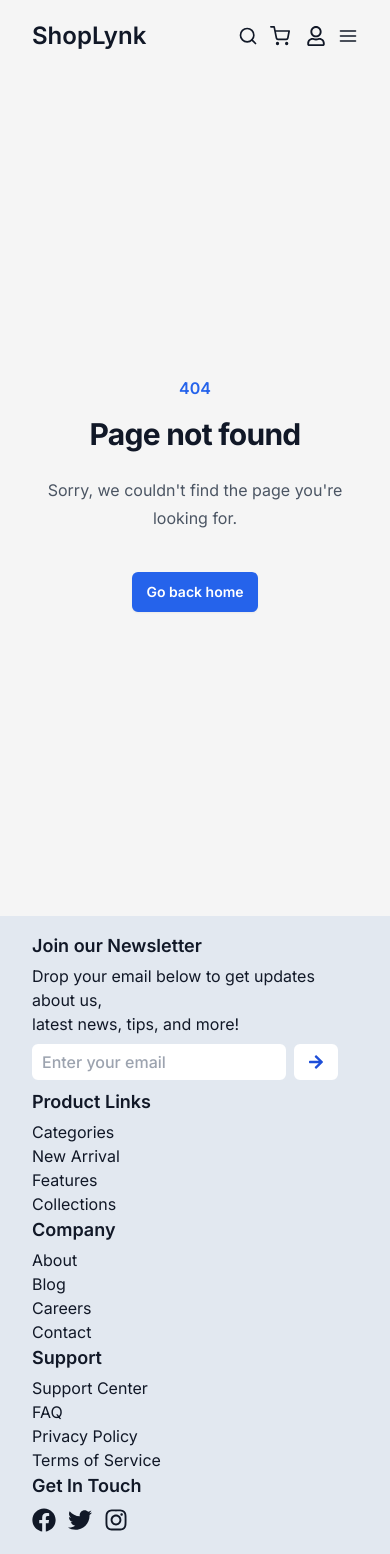
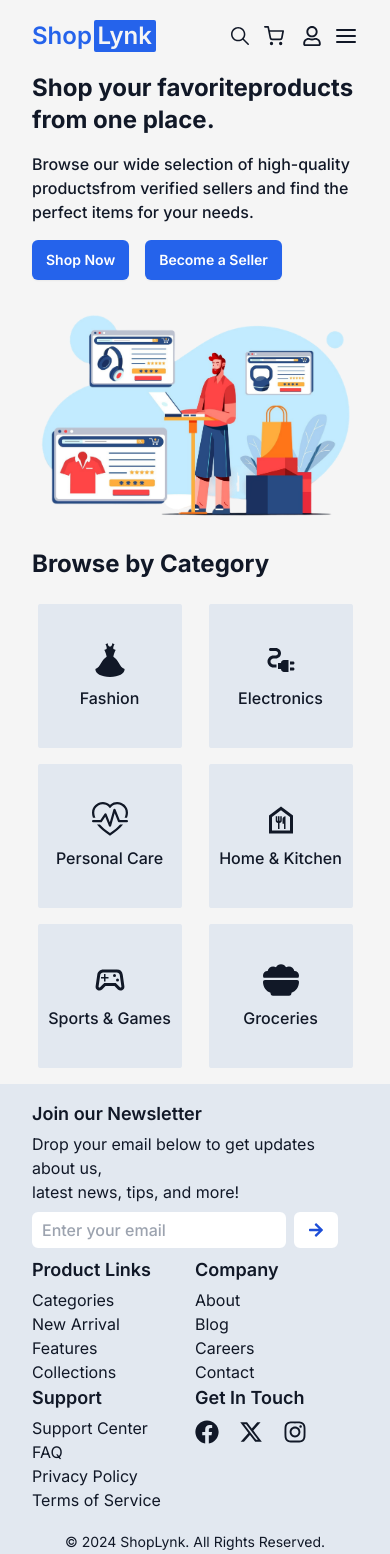
Before and after one commit to tharuntadisetty04/shoplynk, a React (Vite) app in the folder client/: page / in a window 390 px wide. Shown: the top 1554 px of the page. Built offline with nearby package versions, Linux system fonts and the light colour scheme.

Commit message:
add home page and other components

```diff
--- a/client/src/App.jsx
+++ b/client/src/App.jsx
@@ -1,53 +1,34 @@
-// import React from 'react'
-// import Navbar from './components/layout/Navbar'
-// import { BrowserRouter as Router } from "react-router-dom"
-// import Footer from './components/layout/Footer'
-
-// function App() {
-//   return (
-//     <Router>
-//       <div className='bg-neutral-100 text-gray-900 w-svw'>
-//         <Navbar />
-//         <Footer />
-//       </div>
-//     </Router>
-//   )
-// }
-
-// export default App
-
 import React, { Suspense, lazy } from 'react';
 import { BrowserRouter as Router, Routes, Route } from "react-router-dom";
 import Navbar from './components/layout/Navbar';
 import Footer from './components/layout/Footer';
-import NotFound from './components/misc/NotFound';
+import NotFound from './components/layout/NotFound';
+import Loader from './components/layout/Loader';
 
-// Lazy loading components
-// const Home = lazy(() => import('./components/pages/Home'));
-// const Products = lazy(() => import('./components/pages/Products'));
-// const About = lazy(() => import('./components/pages/About'));
-// const Contact = lazy(() => import('./components/pages/Contact'));
+const Home = lazy(() => import('./components/pages/Home'));
+const Products = lazy(() => import('./components/pages/Products'));
+const About = lazy(() => import('./components/pages/About'));
+const Contact = lazy(() => import('./components/pages/Contact'));
 
 function App() {
   return (
-    <Router>
-      <div className='bg-neutral-100 text-gray-900'>
+    <div className='bg-neutral-100 text-gray-900'>
+      <Router>
         <Navbar />
         <main>
-          <Suspense fallback={<div>Loading...</div>}>
+          <Suspense fallback={<Loader />}>
             <Routes>
-              {/* <Route path="/" element={<Home />} />
+              <Route path="/" element={<Home />} />
               <Route path="/products" element={<Products />} />
               <Route path="/about" element={<About />} />
-              <Route path="/contact" element={<Contact />} /> */}
-              {/* Add a 404 route */}
+              <Route path="/contact" element={<Contact />} />
               <Route path="*" element={<NotFound />} />
             </Routes>
           </Suspense>
         </main>
         <Footer />
-      </div>
-    </Router>
+      </Router>
+    </div>
   );
 }
 
--- a/client/src/components/layout/Footer.jsx
+++ b/client/src/components/layout/Footer.jsx
@@ -1,11 +1,36 @@
-import React from 'react';
+import React, { useState, useEffect } from 'react';
 import { FaArrowRight, FaFacebook } from "react-icons/fa";
-import { FaTwitter, FaInstagram } from "react-icons/fa6";
+import { FaInstagram, FaXTwitter } from "react-icons/fa6";
+import { IoArrowUpCircleOutline } from "react-icons/io5";
 
 const Footer = () => {
+    const [showScroll, setShowScroll] = useState(false);
+
+    const checkScrollTop = () => {
+        if (!showScroll && window.scrollY > 50) {
+            setShowScroll(true);
+        } else if (showScroll && window.scrollY <= 50) {
+            setShowScroll(false);
+        }
+    };
+
+    const scrollToTop = () => {
+        window.scrollTo({
+            top: 0,
+            behavior: 'smooth'
+        });
+    };
+
+    useEffect(() => {
+        window.addEventListener('scroll', checkScrollTop);
+        return () => {
+            window.removeEventListener('scroll', checkScrollTop);
+        };
+    }, [showScroll]);
+
     return (
-        <footer className='flex flex-col gap-2 bg-slate-200 py-4 w-auto'>
-            <div className="main-top flex flex-col md:flex-row justify-between sm:gap-5 px-8 md:px-16">
+        <footer className='flex flex-col gap-2 bg-slate-200 py-4 w-auto mt-2'>
+            <div className="main-top flex flex-col md:flex-row justify-center md:gap-36 px-8 md:px-16">
                 <div className="newsletter flex flex-col">
                     <h2 className='font-semibold text-lg mb-1'>Join our Newsletter</h2>
                     <span className='flex flex-col'>
@@ -21,6 +46,7 @@ const Footer = () => {
                     </div>
                 </div>
 
+                <div className="grid grid-cols-2 md:grid-cols-4 md:gap-28">
                     <div className="product-links">
                         <h2 className='font-semibold text-lg mb-1'>Product Links</h2>
                         <ul>
@@ -53,18 +79,26 @@ const Footer = () => {
 
                     <div className="social-icons">
                         <h2 className='font-semibold text-lg mb-2'>Get In Touch</h2>
-                    <ul className='flex md:flex-col lg:flex-row items-center md:justify-around gap-3'>
+                        <ul className='flex md:flex-col lg:flex-row items-center md:justify-start gap-5'>
                             <li className='text-2xl font-bold hover:text-blue-600 duration-200 cursor-pointer'><FaFacebook /></li>
-                        <li className='text-2xl font-bold hover:text-blue-600 duration-200 cursor-pointer'><FaTwitter /></li>
+                            <li className='text-2xl font-bold hover:text-blue-600 duration-200 cursor-pointer'><FaXTwitter /></li>
                             <li className='text-2xl font-extrabold hover:text-blue-600 duration-200 cursor-pointer'><FaInstagram /></li>
                         </ul>
+                    </div>
                 </div>
             </div>
 
             <div className="w-full text-center text-sm mt-3">
                 <span>&copy; 2024 ShopLynk. All Rights Reserved.</span>
             </div>
-        </footer>
+
+            <button
+                onClick={scrollToTop}
+                className={`fixed bottom-7 right-7 text-4xl hover:text-blue-600 duration-200 cursor-pointer ${showScroll ? 'block' : 'hidden'}`}
+            >
+                <IoArrowUpCircleOutline />
+            </button>
+        </footer >
     );
 };
 
--- /dev/null
+++ b/client/src/components/layout/Loader.jsx
@@ -0,0 +1,15 @@
+import React from 'react';
+
+const Loader = () => {
+    return (
+        <div className="flex items-center justify-center min-h-screen bg-gray-100">
+            <div className="flex items-center space-x-4">
+                <div className="w-4 h-4 bg-blue-600 rounded-full animate-bounce"></div>
+                <div className="w-4 h-4 bg-blue-600 rounded-full animate-bounce delay-200"></div>
+                <div className="w-4 h-4 bg-blue-600 rounded-full animate-bounce delay-400"></div>
+            </div>
+        </div>
+    );
+}
+
+export default Loader;
--- a/client/src/components/layout/Navbar.jsx
+++ b/client/src/components/layout/Navbar.jsx
@@ -1,34 +1,41 @@
 import React, { useState } from "react";
-import { FiShoppingCart, FiSearch, FiMenu, FiX } from "react-icons/fi";
+import { Link, useLocation } from "react-router-dom";
 import { FaRegUser } from "react-icons/fa";
-import { Link } from "react-router-dom";
+import { FiShoppingCart, FiMenu, FiX } from "react-icons/fi";
+import { IoIosSearch } from "react-icons/io";
 
 const Navbar = () => {
     const [menuOpen, setMenuOpen] = useState(false);
+    const location = useLocation();
+
+    const isActive = (path) => location.pathname === path ? "text-blue-600" : "hover:text-blue-600 duration-200";
 
     return (
         <header>
             <div className="flex justify-between items-center py-5 px-8 md:px-16 w-auto">
                 <div className="text-2xl font-semibold">
-                    <Link className="hover:text-blue-600 duration-200" to="/">ShopLynk</Link>
+                    <Link className="flex gap-[0.1rem]" to="/">
+                        <span className="text-blue-600">Shop</span>
+                        <span className="bg-blue-600 rounded-sm text-neutral-100 px-1">Lynk</span>
+                    </Link>
                 </div>
 
                 <div className="hidden sm:block">
                     <div className="flex items-center justify-center gap-7 font-medium text-lg">
-                        <Link to="/" className="hover:text-blue-600 duration-200">Home</Link>
-                        <Link to="/products" className="hover:text-blue-600 duration-200">Products</Link>
-                        <Link to="/about" className="hover:text-blue-600 duration-200">About</Link>
-                        <Link to="/contact" className="hover:text-blue-600 duration-200">Contact</Link>
+                        <Link to="/" className={isActive("/")}>Home</Link>
+                        <Link to="/products" className={isActive("/products")}>Products</Link>
+                        <Link to="/about" className={isActive("/about")}>About</Link>
+                        <Link to="/contact" className={isActive("/contact")}>Contact</Link>
                     </div>
                 </div>
 
                 <div className="flex gap-3 items-center justify-between">
-                    <button aria-label="Search" className="hover:text-blue-600 text-xl duration-200"><FiSearch /></button>
+                    <button aria-label="Search" className="hover:text-blue-600 text-2xl duration-200"><IoIosSearch /></button>
                     <button aria-label="Cart" className="hover:text-blue-600 text-xl duration-200"><FiShoppingCart /></button>
-                    <button aria-label="User" className="hover:text-blue-600 text-xl duration-200 pl-1"><FaRegUser /></button>
+                    <button aria-label="User" className="hover:text-blue-600 text-xl duration-200 pl-1.5"><FaRegUser /></button>
                     <button
                         aria-label="Menu"
-                        className="sm:hidden hover:text-blue-600 text-xl duration-200"
+                        className="sm:hidden hover:text-blue-600 text-2xl duration-200"
                         onClick={() => setMenuOpen(!menuOpen)}
                     >
                         {menuOpen ? <FiX /> : <FiMenu />}
@@ -38,10 +45,10 @@ const Navbar = () => {
 
             {menuOpen && (
                 <div className="sm:hidden flex flex-col items-center gap-3 py-4">
-                    <Link to="/" className="hover:text-blue-600 duration-200">Home</Link>
-                    <Link to="/products" className="hover:text-blue-600 duration-200">Products</Link>
-                    <Link to="/about" className="hover:text-blue-600 duration-200">About</Link>
-                    <Link to="/contact" className="hover:text-blue-600 duration-200">Contact</Link>
+                    <Link to="/" className={isActive("/")}>Home</Link>
+                    <Link to="/products" className={isActive("/products")}>Products</Link>
+                    <Link to="/about" className={isActive("/about")}>About</Link>
+                    <Link to="/contact" className={isActive("/contact")}>Contact</Link>
                 </div>
             )}
         </header>
--- /dev/null
+++ b/client/src/components/pages/About.jsx
@@ -0,0 +1,9 @@
+import React from 'react'
+
+const About = () => {
+    return (
+        <div>About</div>
+    )
+}
+
+export default About
--- /dev/null
+++ b/client/src/components/pages/Contact.jsx
@@ -0,0 +1,9 @@
+import React from 'react'
+
+const Contact = () => {
+    return (
+        <div>Contact</div>
+    )
+}
+
+export default Contact
--- /dev/null
+++ b/client/src/components/pages/Home.jsx
@@ -0,0 +1,87 @@
+import React from 'react'
+import heroImg from '../../assets/hero-img2.png';
+import { Link } from 'react-router-dom';
+import { GiAmpleDress } from "react-icons/gi";
+import { MdOutlineSportsEsports } from "react-icons/md";
+import { MdOutlineFoodBank } from "react-icons/md";
+import { BsHeartPulse } from "react-icons/bs";
+import { FaBowlFood } from "react-icons/fa6";
+import { MdElectricalServices } from "react-icons/md";
+
+const Home = () => {
+    return (
+        <div className="home w-full h-full">
+            <div className="hero-banner w-full h-fit md:flex md:items-center md:justify-between px-8 md:px-16">
+                <div className='left-section flex-col flex gap-4'>
+                    <h1 className='md:text-5xl text-2xl font-bold md:flex-col md:flex md:gap-1'>
+                        <span>Shop your favorite</span>
+                        <span>products from one place.</span>
+                    </h1>
+
+                    <p className='font-medium md:flex-col md:flex md:my-2'>
+                        <span>Browse our wide selection of high-quality products</span>
+                        <span>from verified sellers and find the perfect items for your needs.</span>
+                    </p>
+
+                    <div className='flex gap-4'>
+                        <Link
+                            to="/products"
+                            className="rounded-md bg-blue-600 px-3.5 py-2.5 text-sm font-semibold text-white shadow-sm hover:bg-blue-500 focus-visible:outline focus-visible:outline-2 focus-visible:outline-offset-2 focus-visible:outline-blue-600 duration-200"
+                        >
+                            Shop Now
+                        </Link>
+
+                        <Link
+                            to="/register"
+                            className="rounded-md bg-blue-600 px-3.5 py-2.5 text-sm font-semibold text-white shadow-sm hover:bg-blue-500 focus-visible:outline focus-visible:outline-2 focus-visible:outline-offset-2 focus-visible:outline-blue-600 duration-200"
+                        >
+                            Become a Seller
+                        </Link>
+                    </div>
+                </div>
+
+                <div className='right-section mt-4 md:mt-0 w-fit'>
+                    <img src={heroImg} alt="Shopping image" width={700} loading='lazy' />
+                </div>
+            </div>
+
+            <div className="categories w-full h-fit py-2 px-8 md:px-16">
+                <h1 className='text-2xl font-bold mb-6'>Browse by Category</h1>
+
+                <div className='gap-4 grid place-items-center md:grid-cols-6 grid-cols-2'>
+                    <Link to="/products" className="w-36 md:w-48 h-36 md:h-44 border-2 border-slate-200 hover:-translate-y-2 hover:bg-inherit bg-slate-200 duration-200 rounded-sm md:hover:scale-105 flex flex-col justify-center items-center hover:shadow-md hover:text-blue-600 gap-2">
+                        <p className='font-medium md:text-5xl text-4xl'><GiAmpleDress /></p>
+                        <p className='font-medium md:text-lg'>Fashion</p>
+                    </Link>
+
+                    <div className="w-36 md:w-48 h-36 md:h-44 border-2 border-slate-200 hover:-translate-y-2 hover:bg-inherit bg-slate-200 duration-200 rounded-sm md:hover:scale-105 flex flex-col justify-center items-center hover:shadow-md hover:text-blue-600 gap-2">
+                        <p className='font-medium md:text-5xl text-4xl'><MdElectricalServices /></p>
+                        <p className='font-medium md:text-lg'>Electronics</p>
+                    </div>
+
+                    <div className="w-36 md:w-48 h-36 md:h-44 border-2 border-slate-200 hover:-translate-y-2 hover:bg-inherit bg-slate-200 duration-200 rounded-sm md:hover:scale-105 flex flex-col justify-center items-center hover:shadow-md hover:text-blue-600 gap-2">
+                        <p className='font-medium md:text-5xl text-4xl'><BsHeartPulse /></p>
+                        <p className='font-medium md:text-lg'>Personal Care</p>
+                    </div>
+
+                    <div className="w-36 md:w-48 h-36 md:h-44 border-2 border-slate-200 hover:-translate-y-2 hover:bg-inherit bg-slate-200 duration-200 rounded-sm md:hover:scale-105 flex flex-col justify-center items-center hover:shadow-md hover:text-blue-600 gap-2">
+                        <p className='font-medium md:text-5xl text-4xl'><MdOutlineFoodBank /></p>
+                        <p className='font-medium md:text-lg'>Home & Kitchen</p>
+                    </div>
+
+                    <div className="w-36 md:w-48 h-36 md:h-44 border-2 border-slate-200 hover:-translate-y-2 hover:bg-inherit bg-slate-200 duration-200 rounded-sm md:hover:scale-105 flex flex-col justify-center items-center hover:shadow-md hover:text-blue-600 gap-2">
+                        <p className='font-medium md:text-5xl text-4xl'><MdOutlineSportsEsports /></p>
+                        <p className='font-medium md:text-lg'>Sports & Games</p>
+                    </div>
+
+                    <div className="w-36 md:w-48 h-36 md:h-44 border-2 border-slate-200 hover:-translate-y-2 hover:bg-inherit bg-slate-200 duration-200 rounded-sm md:hover:scale-105 flex flex-col justify-center items-center hover:shadow-md hover:text-blue-600 gap-2">
+                        <p className='font-medium md:text-5xl text-4xl'><FaBowlFood /></p>
+                        <p className='font-medium md:text-lg'>Groceries</p>
+                    </div>
+                </div>
+            </div>
+        </div>
+    )
+}
+
+export default Home
--- /dev/null
+++ b/client/src/components/pages/Products.jsx
@@ -0,0 +1,9 @@
+import React from 'react'
+
+const Products = () => {
+    return (
+        <div>Products</div>
+    )
+}
+
+export default Products
```
Also changed, not shown: client/src/assets/hero-img.png (added), client/src/assets/hero-img2.png (added), client/src/components/layout/NotFound.jsx (renamed from client/src/components/misc/NotFound.jsx). Lines whose indentation alone changed are shown as unchanged.
